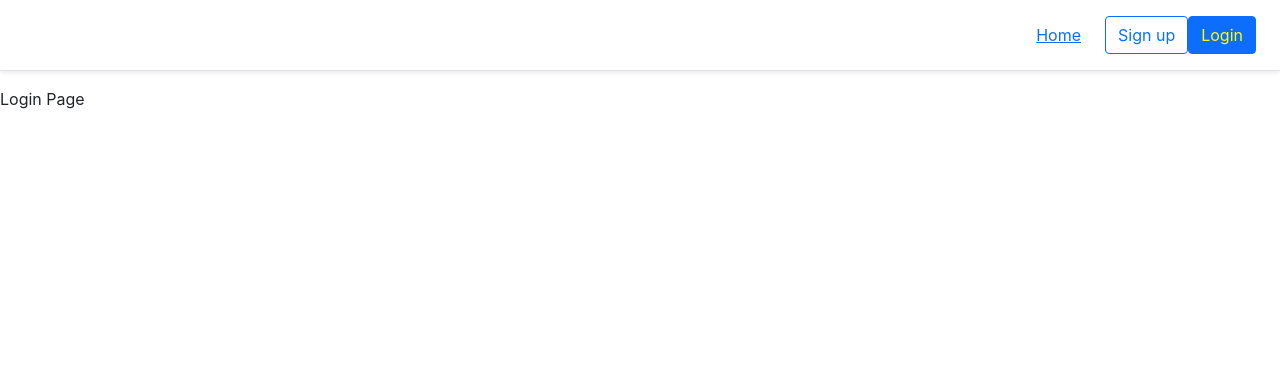
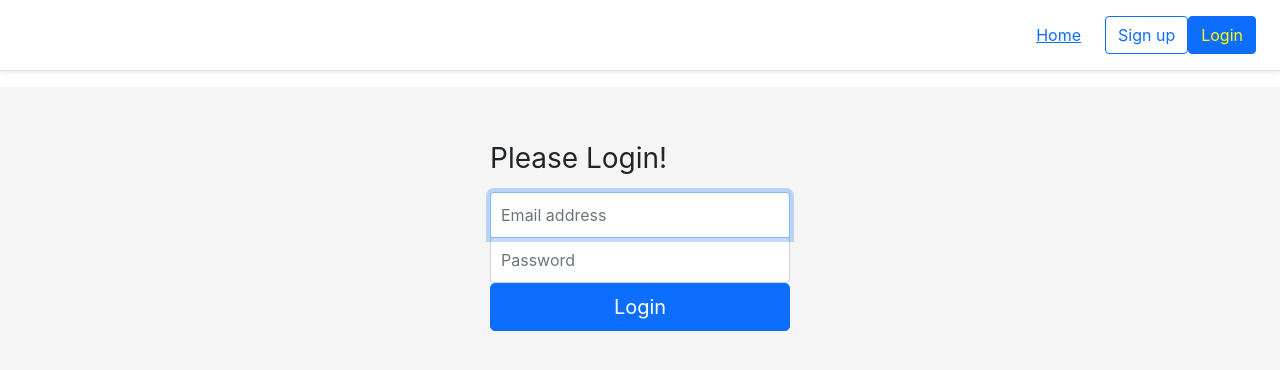
Before and after one commit to patricknavarre/login-frontend-part1, a React (Create React App) app: page /login in a window 1280 px wide. Shown: the top 370 px of the page. Built offline with nearby package versions, Linux system fonts and the light colour scheme.

Commit message:
keeponkeepinon

```diff
--- a/src/component/Login/Login.js
+++ b/src/component/Login/Login.js
@@ -1,13 +1,66 @@
 import React, { Component } from 'react'
 
-export class Login extends Component {
+class Login extends Component {
+    state = {
+        email: "",
+        password: "",
+    };
+
+    handleLogin = (event) => {
+        // console.log(this.state);
+        this.setState({
+            [event.target.name]: event.target.value,
+        });
+    };
+
+
+
+
+
     render() {
-        return (
-            <div>
-            Login Page
-            </div>
-        )
-    }
+    // console.log(this.props);
+    const { email, password } = this.state;
+    return (
+      <div className="form-body">
+        <main className="form-signin">
+          <form onSubmit={this.handleLoginSubmit}>
+            <h1 className="h3 mb-3 fw-normal">Please Login!</h1>
+            <label htmlFor="inputEmail" className="visually-hidden">
+              Email address
+            </label>
+            <input
+              type="email"
+              id="inputEmail"
+              className="form-control"
+              placeholder="Email address"
+              required
+              autoFocus
+              name="email"
+              value={email}
+              onChange={this.handleLogin}
+            />
+            <label htmlFor="inputPassword" className="visually-hidden">
+              Password
+            </label>
+            <input
+              //type="password"
+              type="text"
+              id="inputPassword"
+              className="form-control"
+              placeholder="Password"
+              required
+              name="password"
+              value={password}
+              onChange={this.handleLogin}
+            />
+            <button className="w-100 btn btn-lg btn-primary" type="submit">
+              Login
+            </button>
+          </form>
+        </main>
+      </div>
+    );
+  }
 }
 
 export default Login
```
